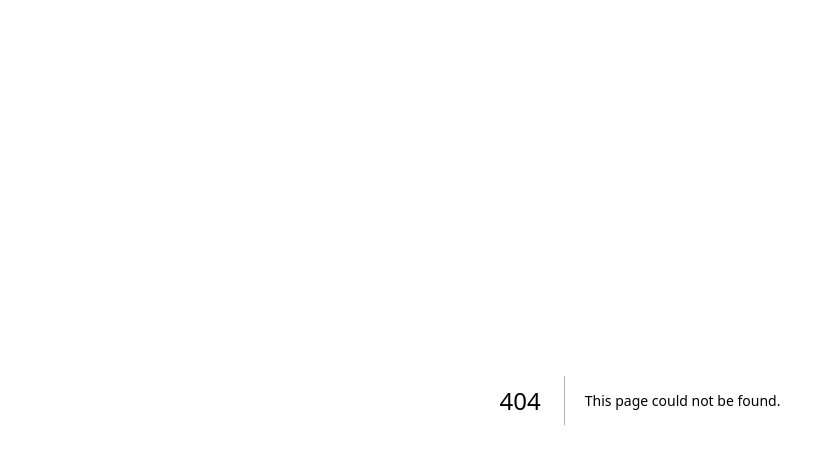
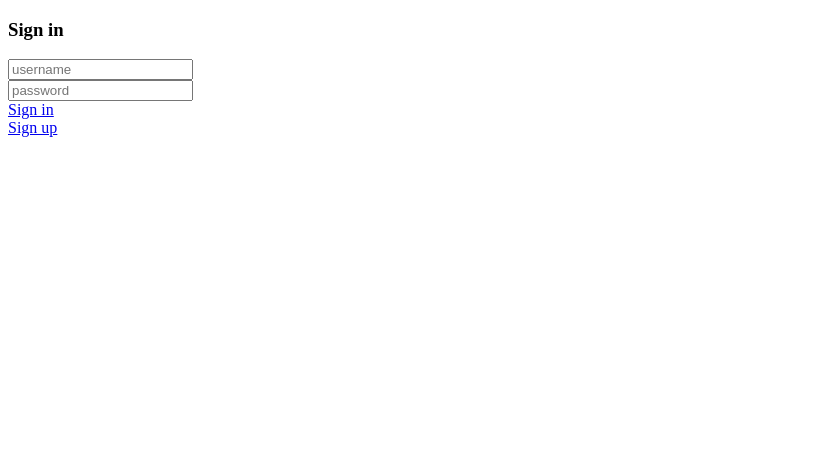
Before and after one commit to ThomasRoch18/kanbaz-next-js, a Next.js app: page /Account/Signin in a window 1280 px wide. Before the commit this address had no page. Shown: the top 464 px of the page, without its empty margins (0-835 px from the left). Built offline with nearby package versions, Linux system fonts and the light colour scheme.

Commit message:
added kambaz signin

```diff
--- /dev/null
+++ b/app/(Kambaz)/Account/Signin/page.tsx
@@ -0,0 +1,11 @@
+import Link from "next/link";
+export default function Signin() {
+ return (
+   <div id="wd-signin-screen">
+     <h3>Sign in</h3>
+     <input placeholder="username" className="wd-username" /> <br />
+     <input placeholder="password" type="password" className="wd-password" /> <br />
+     <Link href="Profile" id="wd-signin-btn"> Sign in </Link> <br />
+     <Link href="Signup" id="wd-signup-link"> Sign up </Link>
+   </div>
+);}
```
